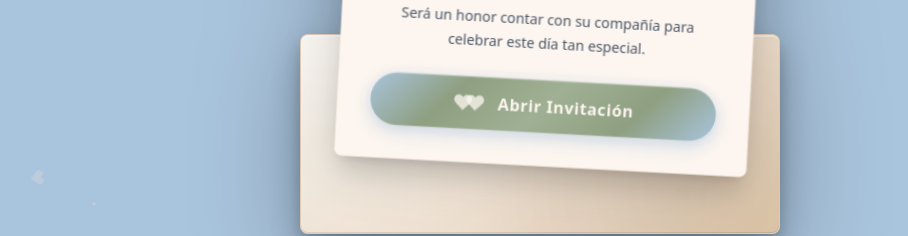
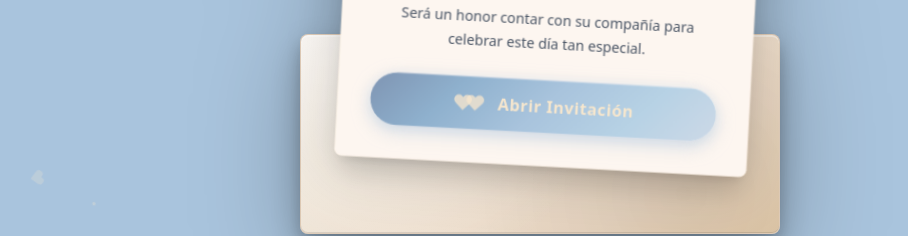
Before and after one commit to CamiloBzt/wedding-project, a Next.js app: page / in a window 1280 px wide. Shown: the part 466-702 px from the top of the page, without its empty margins (100-1008 px from the left). Built offline with nearby package versions, Linux system fonts and the light colour scheme.

Commit message:
fix: align buttons with pastel palette

```diff
--- a/src/components/EnvelopeInvitation/EnvelopeInvitation.module.css
+++ b/src/components/EnvelopeInvitation/EnvelopeInvitation.module.css
@@ -133,11 +133,11 @@
     width: 100%;
     padding: 14px 24px;
     background: linear-gradient(135deg,
-            #a9c4dd 0%,
-            #8fa082 25%,
-            #9fb094 50%,
-            #8fa082 75%,
-            #a9c4dd 100%);
+            #7f95b3 0%,
+            #8fb1ce 25%,
+            #a9c4dd 50%,
+            #b7d2e5 75%,
+            #cdd9e7 100%);
     border-radius: 35px;
     border: none;
     cursor: pointer;
--- a/src/components/EnvelopeInvitation/EnvelopeInvitation.tsx
+++ b/src/components/EnvelopeInvitation/EnvelopeInvitation.tsx
@@ -168,7 +168,7 @@ const EnvelopeInvitation: React.FC = () => {
                         height="20"
                         viewBox="0 0 24 24"
                         fill="currentColor"
-                        className="text-wedding-cream animate-pulse"
+                        className="text-wedding-gold animate-pulse"
                       >
                         <path d="M20.84 4.61a5.5 5.5 0 0 0-7.78 0L12 5.67l-1.06-1.06a5.5 5.5 0 0 0-7.78 7.78l1.06 1.06L12 21.23l7.78-7.78 1.06-1.06a5.5 5.5 0 0 0 0-7.78z" />
                       </svg>
@@ -177,12 +177,12 @@ const EnvelopeInvitation: React.FC = () => {
                         height="20"
                         viewBox="0 0 24 24"
                         fill="currentColor"
-                        className="text-wedding-cream animate-pulse delay-200 -ml-2"
+                        className="text-wedding-gold animate-pulse delay-200 -ml-2"
                       >
                         <path d="M20.84 4.61a5.5 5.5 0 0 0-7.78 0L12 5.67l-1.06-1.06a5.5 5.5 0 0 0-7.78 7.78l1.06 1.06L12 21.23l7.78-7.78 1.06-1.06a5.5 5.5 0 0 0 0-7.78z" />
                       </svg>
                     </div>
-                    <span className="text-wedding-cream font-sans font-semibold text-sm md:text-base">
+                    <span className="text-wedding-gold font-sans font-semibold text-sm md:text-base">
                       Abrir Invitación
                     </span>
                   </div>
--- a/src/components/InvitationDetails/InvitationDetails.module.css
+++ b/src/components/InvitationDetails/InvitationDetails.module.css
@@ -224,19 +224,19 @@
 }
 
 .confirmButton {
-    background: linear-gradient(135deg, #F7E7CE 0%, #F7E7CE 100%);
-    color: white;
-    box-shadow: 0 4px 15px rgba(247, 231, 206, 0.3);
+    background: linear-gradient(135deg, #7f95b3 0%, #a9c4dd 100%);
+    color: #F7E7CE;
+    box-shadow: 0 4px 15px rgba(169, 196, 221, 0.3);
 }
 
 .confirmButton:hover {
     transform: translateY(-2px);
-    box-shadow: 0 6px 20px rgba(247, 231, 206, 0.4);
+    box-shadow: 0 6px 20px rgba(169, 196, 221, 0.4);
 }
 
 .mapButton {
     background: rgba(253, 246, 240, 0.95);
-    color: #a9c4dd;
+    color: #F7E7CE;
     box-shadow: 0 4px 15px rgba(0, 0, 0, 0.1);
     border: 1px solid rgba(247, 231, 206, 0.2);
 }
```
